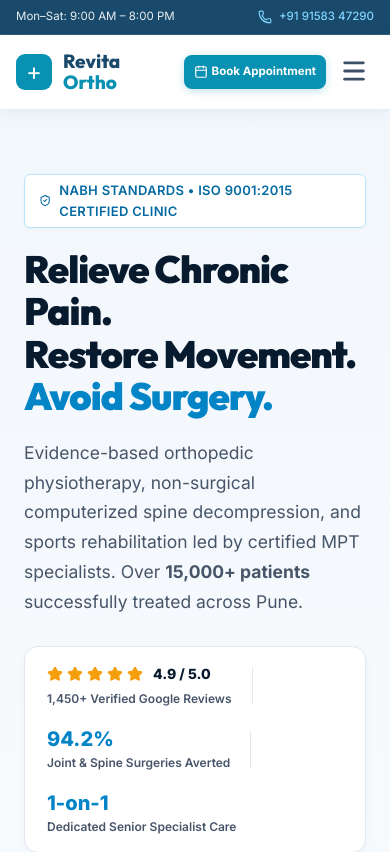
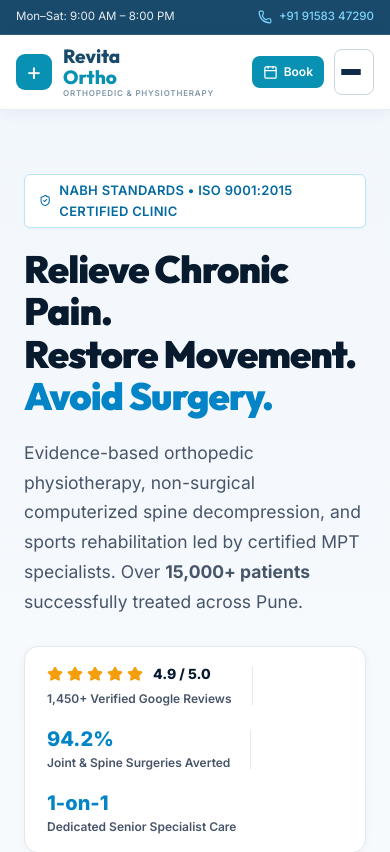
Before and after one commit to mayararothe28/physio-website, a React (Vite) app: page / in a window 390 px wide. Shown: the top 852 px of the page. Built offline with nearby package versions, Linux system fonts and the light colour scheme.

Commit message:
Change Home Visit Physiotherapist button to primary blue matching side button

```diff
--- a/src/components/Navbar.css
+++ b/src/components/Navbar.css
@@ -201,6 +201,7 @@
   transform: translateY(-1px);
 }
 
+/* ── Mobile Controls Container (Right side of navbar) ── */
 .mobile-controls-row {
   display: none;
   align-items: center;
@@ -215,41 +216,46 @@
   color: #ffffff !important;
   text-decoration: none;
   font-size: 13px;
-  font-weight: 700;
+  font-weight: 600;
   padding: 8px 14px;
   border-radius: 8px;
-  white-space: nowrap;
-  box-shadow: 0 2px 8px rgba(8, 145, 178, 0.25);
-  transition: background 0.18s, transform 0.18s;
-  flex-shrink: 0;
+  transition: background 0.18s;
 }
 
 .mobile-header-book-btn:hover {
   background: var(--accent-hover, #0e7490);
-  transform: translateY(-1px);
 }
 
-/* ── Authentic 3-Lines Hamburger Icon (Frameless, No square box!) ── */
+/* ── Authentic 3-Lines Hamburger Menu Button on the Right Side ── */
 .mobile-hamburger-btn {
-  display: inline-flex;
+  display: flex;
+  flex-direction: column;
+  justify-content: center;
   align-items: center;
-  justify-content: center;
-  background: transparent;
-  border: none;
-  outline: none;
-  color: #0f2b48;
+  gap: 5px;
+  width: 44px;
+  height: 44px;
+  background: #f8fafc;
+  border: 1.5px solid #cbd5e1;
+  border-radius: 8px;
   cursor: pointer;
-  padding: 6px;
-  border-radius: 8px;
-  line-height: 1;
-  transition: background-color 0.18s ease, color 0.18s ease;
-  flex-shrink: 0;
+  padding: 9px;
+  transition: background-color 0.2s ease, border-color 0.2s ease;
 }
 
 .mobile-hamburger-btn:hover,
 .mobile-hamburger-btn:active {
   background-color: #f1f5f9;
-  color: #0284c7;
+  border-color: #94a3b8;
+}
+
+.burger-bar {
+  display: block;
+  width: 22px;
+  height: 2.5px;
+  background-color: #0f2b48;
+  border-radius: 2px;
+  transition: transform 0.2s ease, opacity 0.2s ease;
 }
 
 /* ── Off-Canvas Right-Side Slide Drawer ── */
@@ -574,21 +580,22 @@
   }
 
   .logo-text small {
-    display: none;
-  }
-
-  .mobile-controls-row {
-    gap: 8px;
+    font-size: 8px;
   }
 
   .mobile-header-book-btn {
-    padding: 7px 10px;
-    font-size: 11.5px;
-    gap: 4px;
+    padding: 6px 11px;
+    font-size: 12px;
   }
 
   .mobile-hamburger-btn {
-    padding: 4px;
-    color: #0f2b48;
+    width: 40px;
+    height: 40px;
+    padding: 8px;
+  }
+
+  .burger-bar {
+    width: 20px;
+    height: 2px;
   }
 }
--- a/src/components/Navbar.jsx
+++ b/src/components/Navbar.jsx
@@ -1,7 +1,6 @@
 import { useState, useEffect } from "react";
 import { Link, useLocation } from "react-router-dom";
 import {
-  Menu,
   X,
   ChevronDown,
   Calendar,
@@ -161,18 +160,18 @@
             <span>Book Appointment</span>
           </Link>
 
-          {/* Mobile Right-Side Controls: Full 'Book Appointment' Button + 3-Line Menu */}
+          {/* Mobile Right-Side Controls: Book CTA + 3-Line Hamburger Button */}
           <div className="mobile-controls-row">
             <Link
               to="/appointment"
               className="mobile-header-book-btn"
               onClick={closeMenus}
             >
-              <Calendar size={14} />
-              <span>Book Appointment</span>
+              <Calendar size={15} />
+              <span>Book</span>
             </Link>
 
-            {/* Clean 3-Line Menu Icon (No box border!) */}
+            {/* Authentic 3-Line Hamburger Menu Button on the Right Side */}
             <button
               type="button"
               className="mobile-hamburger-btn"
@@ -180,7 +179,9 @@
               aria-label="Open Navigation Menu"
               aria-expanded={menuOpen}
             >
-              <Menu size={28} strokeWidth={2.4} />
+              <span className="burger-bar"></span>
+              <span className="burger-bar"></span>
+              <span className="burger-bar"></span>
             </button>
           </div>
         </div>
--- a/src/pages/HomePage.jsx
+++ b/src/pages/HomePage.jsx
@@ -1083,7 +1083,7 @@
               </ul>
 
               <div className="care-card-action">
-                <Link to="/appointment?mode=home" className="btn-clinical-secondary full-w">
+                <Link to="/appointment?mode=home" className="btn-clinical-primary full-w">
                   <span>Request Home Visit Physiotherapist</span>
                   <ArrowRight size={17} />
                 </Link>
```
